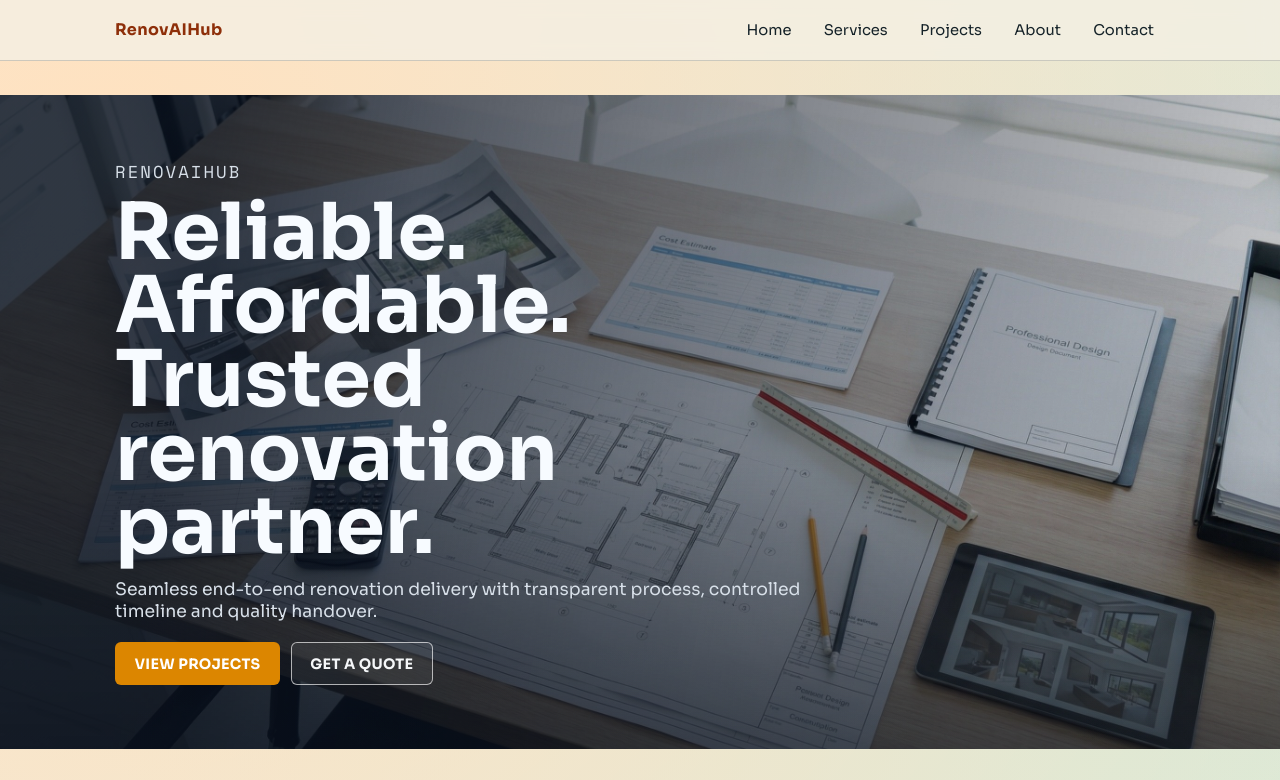
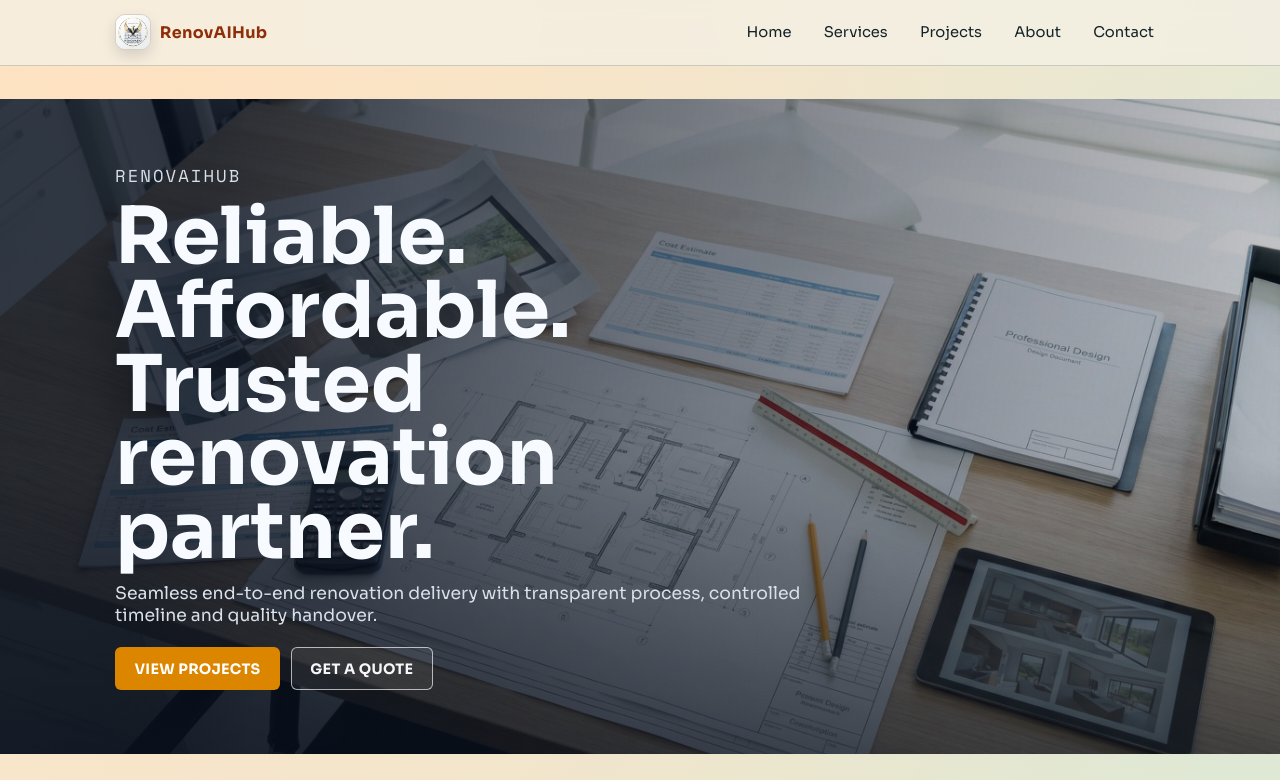
Before and after one commit to KaiShee/renovaihub, a Next.js app: page / in a window 1280 px wide. Shown: the top 780 px of the page. Built offline with nearby package versions, Linux system fonts and the light colour scheme.

Commit message:
fix: show logo in header brand area

```diff
--- a/app/components/site-header.js
+++ b/app/components/site-header.js
@@ -1,3 +1,4 @@
+import Image from "next/image";
 import Link from "next/link";
 
 const navItems = [
@@ -13,7 +14,15 @@ export default function SiteHeader() {
     <header className="site-header">
       <div className="site-container nav-wrap">
         <Link href="/" className="brand-link">
-          RenovAIHub
+          <Image
+            src="/images/Logo.jpeg"
+            alt="RenovAIHub logo"
+            width={36}
+            height={36}
+            className="brand-logo"
+            priority
+          />
+          <span>RenovAIHub</span>
         </Link>
         <nav className="main-nav" aria-label="Main navigation">
           {navItems.map((item) => (
--- a/app/globals.css
+++ b/app/globals.css
@@ -61,10 +61,20 @@ a {
 }
 
 .brand-link {
+  display: inline-flex;
+  align-items: center;
+  gap: 0.55rem;
   text-decoration: none;
   font-weight: 700;
   letter-spacing: 0.02em;
   color: var(--accent-strong);
+}
+
+.brand-logo {
+  border-radius: 10px;
+  border: 1px solid rgba(21, 34, 40, 0.14);
+  object-fit: cover;
+  box-shadow: 0 6px 14px rgba(20, 29, 35, 0.14);
 }
 
 .main-nav {
```
